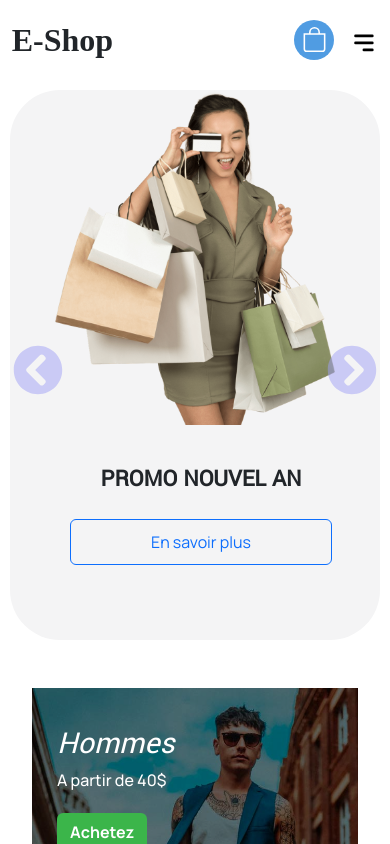
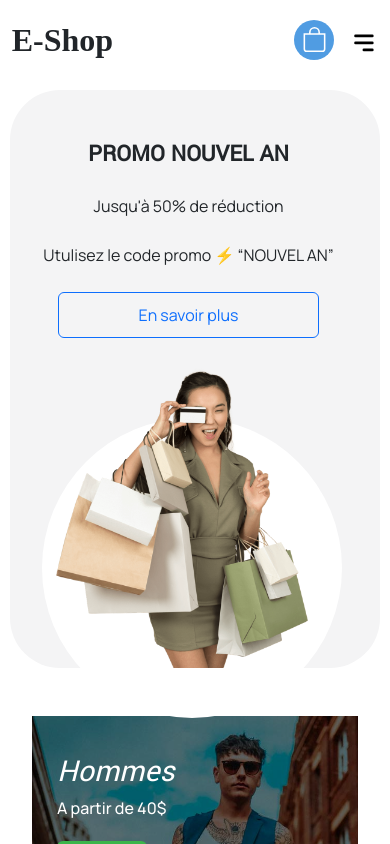
Before and after one commit to Kds-JS/E-Commerce-Shop, a React (Create React App) app: page / in a window 390 px wide. Shown: the top 844 px of the page. Built offline with nearby package versions, Linux system fonts and the light colour scheme; data requests are answered from the project's data file.

Commit message:
update market componenet

```diff
--- a/src/Components/Home/HeroBanner/Hero.js
+++ b/src/Components/Home/HeroBanner/Hero.js
@@ -13,59 +13,21 @@ function Hero(props) {
         <div className='hero-section'>
             <div className='hero'>
 
-                <div id="carouselExampleDark" class="carousel carousel-dark slide" data-bs-ride="carousel">
+                            <div className='row hero-element'>
+                                <div className='col-md-6 hero-image order-md-1 order-2'>
 
-                    <div class="carousel-indicators">
-                        <button type="button" data-bs-target="#carouselExampleDark" data-bs-slide-to="0" class="active" aria-current="true" aria-label="Slide 1"></button>
-                        <button type="button" data-bs-target="#carouselExampleDark" data-bs-slide-to="1" aria-label="Slide 2"></button>
-
-                    </div>
-                    <div class="carousel-inner">
-                        <div class="carousel-item active" data-bs-interval="10000">
-                            <div className='row hero-element'>
-                                <div className='col-md-6 hero-image'>
-                                    <img src={hero_2} alt="" />
+                                    <div id='circle'>
+                                        <img src={hero_2} alt="" />
+                                    </div>
                                 </div>
 
-                                <div className='col-md-6 hero-description d-flex'>
+                                <div className='col-md-6 hero-description d-flex order-md-2 order-1'>
                                     <h1>Promo Nouvel An</h1>
-                                    <p className='d-md-flex d-none'>Jusqu'à 50% de réduction</p>
-                                    <p className='d-md-flex d-none'>Utulisez le code promo ⚡ “NOUVEL AN”</p>
-                                    <p className='d-md-flex d-none'>Ne manquez pas certains articles très spéciaux à des prix de vente extraordinaires. Pour un temps limité!</p>
-
-
+                                    <p>Jusqu'à 50% de réduction</p>
+                                    <p >Utulisez le code promo ⚡ “NOUVEL AN”</p>
                                     <Link to="/shop" className='btn btn-outline-primary '>En savoir plus</Link>
                                 </div>
                             </div>
-                        </div>
-                        <div class="carousel-item" data-bs-interval="2000">
-                            <div className='row hero-element'>
-                                    <div className='col-md-6 hero-image'>
-                                        <img src={hero_1} alt="" />
-                                    </div>
-
-                                    <div className='col-md-6 hero-description d-flex'>
-                                        <h1>Promo Nouvel an</h1>
-                                        <p className='d-md-flex d-none'>Jusqu'à 50% de réduction</p>
-                                        <p className='d-md-flex d-none'>Utulisez le code promo ⚡ “NOUVEL AN”</p>
-                                        <p className='d-md-flex d-none'>Ne manquez pas certains articles très spéciaux à des prix de vente extraordinaires. Pour un temps limité!</p>
-
-
-                                        <Link to="/shop" className='btn btn-outline-primary'>En savoir plus</Link>
-
-                                    </div>
-                            </div>
-                        </div>
-                    </div>
-                    <button class="carousel-control-prev " type="button" data-bs-target="#carouselExampleDark" data-bs-slide="prev">
-                        <span id="slide-icon" aria-fadden="true"><FaChevronCircleLeft/></span>
-                        <span class="visually-fadden"></span>
-                    </button>
-                    <button class="carousel-control-next " type="button" data-bs-target="#carouselExampleDark" data-bs-slide="next">
-                        <span id="slide-icon" aria-fadden="true"><FaChevronCircleRight/></span>
-                        <span class="visually-fadden"></span>
-                    </button>
-                </div>
 
 
             </div>
--- a/src/SCSS/home.scss
+++ b/src/SCSS/home.scss
@@ -29,12 +29,29 @@
 
             .hero-image{
                 height: 500px;
+                position: relative;
 
-                img{
-                    height: 100%;
-                    width: 100%;
-                    object-fit: contain;
+
+                #circle{
+                    height: 440px;
+                    width: 440px;
+                    border-radius: 50%;
+                    background: white;
+                    position: absolute;
+                    bottom: -50px;
+                    right: 50px;
+
+                    img{
+                        height: 100%;
+                        width: 100%;
+                        object-fit: cover;
+                        position: relative;
+                        top: -50px;
+                        right: 40px;
+                    }
                 }
+
+
             }
 
             .hero-description{
@@ -135,14 +152,19 @@
             }
 
             .hero-image{
-                height: 700px;
-                padding-bottom: 15px;
-                padding: 0 20px 15px 20px;
+                height: 420px;
 
+                #circle{
+                    right: 10px;
+                    height: 400px;
+                    width: 370px;
 
-                img{
-                    object-fit: cover;
+                    img{
+                        right: 10px;
+                        object-fit: contain;
+                    }
                 }
+
             }
 
             .hero-description{
@@ -169,19 +191,22 @@
             .hero-element{
 
                 .hero-image{
-                    height: 350px;
+                    height: 330px;
 
-                    img{
-                        object-fit: contain;
+
+                    #circle{
+                        height: 300px;
+                        width: 300px;
+                        right: 50px;
                     }
                 }
 
 
                 .hero-description{
                     align-items: center;
-                    height: 200px;
-                    padding-bottom: 50px;
-                    padding-right: 0;
+
+                    padding-top: 50px;
+
 
                     h1{
                         font-size: 1.5rem;
--- a/src/SCSS/market.scss
+++ b/src/SCSS/market.scss
@@ -11,7 +11,6 @@
 }
 
 .market-section{
-    overflow-x: hidden;
     width: 100%;
     margin-top: 70px;
     padding-bottom: 50px;
@@ -19,6 +18,8 @@
     .category{
         background: $color-light-100;
         padding-bottom: 25px;
+        position: sticky!important;
+        top: 110px;
 
         div{
             padding: 10px 0;
@@ -29,6 +30,8 @@
         ul{
             padding: 0;
             margin: 20px 25px;
+
+
 
             li{
                 padding: 0;
@@ -106,6 +109,7 @@
     }
 
     .market-section{
+        overflow-x: hidden;
 
         .category{
             padding-bottom: 25px;
```
